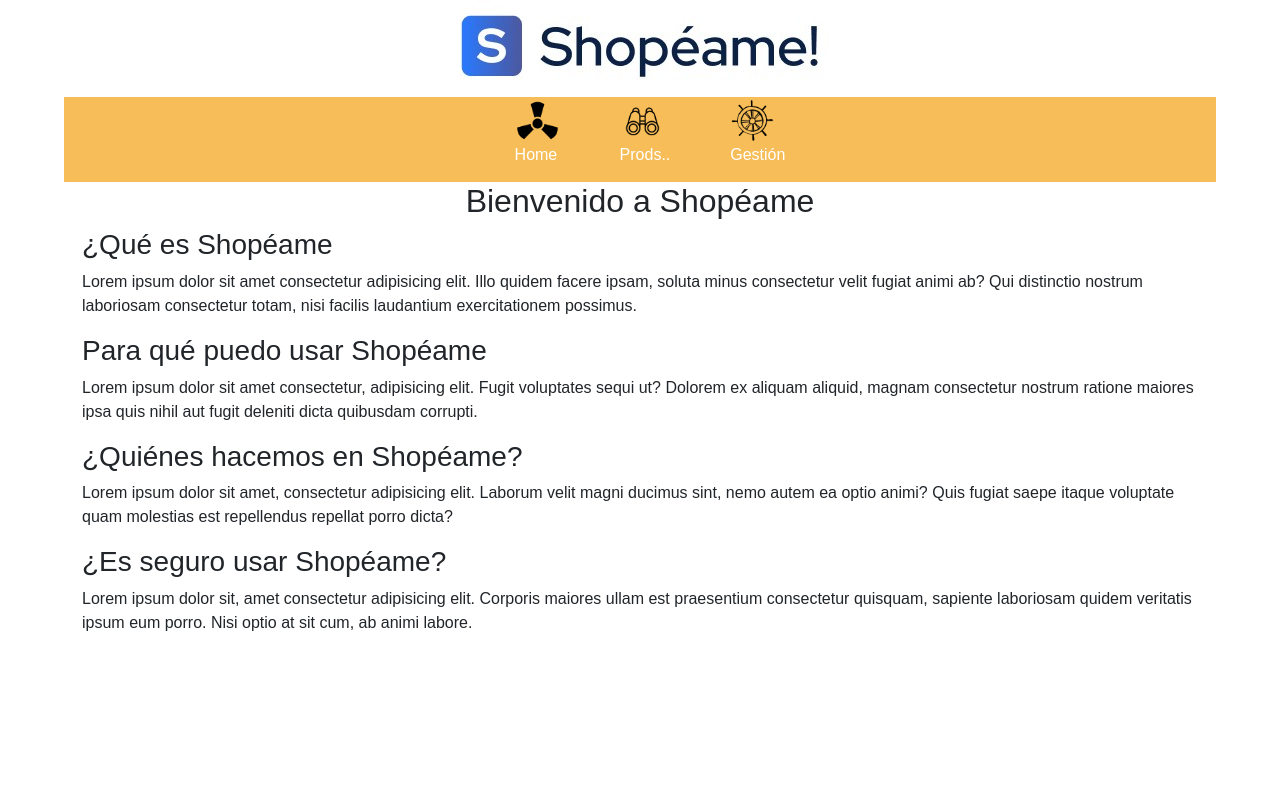
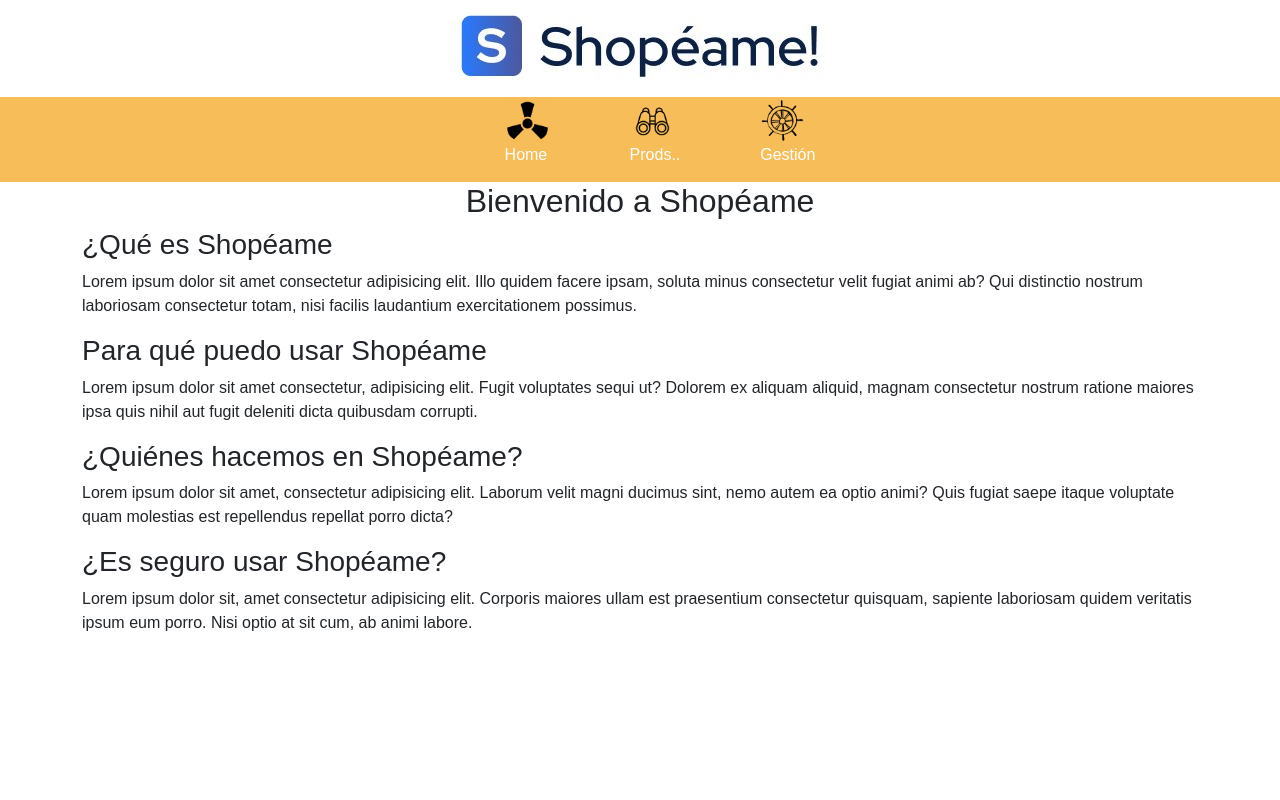
Before and after one commit to angelillo-alejo/web-shopeame, an Angular app: page / in a window 1280 px wide. Shown: the top 800 px of the page. Built offline with nearby package versions, Linux system fonts and the light colour scheme.

Commit message:
Ultimo commit

```diff
--- a/src/app/app-routing.module.ts
+++ b/src/app/app-routing.module.ts
@@ -1,6 +1,6 @@
 import { NgModule } from '@angular/core';
 import { RouterModule, Routes } from '@angular/router';
-
+  //Es aqui donde se establecen las rutas: Home, Poducts, Gestion
 const routes: Routes = [
 
   {path: "", loadChildren: () =>
@@ -10,6 +10,9 @@
   {path: "products", loadChildren: () =>
   import('./pages/products/products.module').then(m => m.ProductsModule)
   },
+  {path: "gestion", loadChildren: () =>
+  import('./pages/gestion/gestion.module').then(m => m.GestionModule)
+},
 
 
 ];
--- a/src/app/shared/components/gallery/gallery.component.html
+++ b/src/app/shared/components/gallery/gallery.component.html
@@ -1,4 +1,5 @@
 
+<div><h4>Listado de productos({{products.length}})</h4></div>
   <div class="row row-cols-1 row-cols-md-3 g-4">
     <div class="col" *ngFor="let product of products">
       <div class="card h-100">
@@ -9,11 +10,11 @@
         <ul class="list-group list-group-flush">
           <li class="list-group-item"><h4>{{product.name}}</h4></li>
           <li class="list-group-item">{{product.description}}</li>
-          <li class="list-group-item">{{product.price}}€</li>
+          <li class="list-group-item">${{product.price}}</li>
         </ul>
-        <div class="card-footer d-grid gap-2">
+        <div class="card-footer d-grid">
           <button class="btn btn-warning" (click)="put(products.id)">Editar</button>
-          <button class="btn btn-primary" (click)="delete(products.id)">Eliminar</button>
+          <!-- <button class="btn btn-primary" (click)="delete(products.id)">Eliminar</button> -->
         </div>
       </div>
     </div>
--- a/src/app/shared/components/header/header.component.scss
+++ b/src/app/shared/components/header/header.component.scss
@@ -1,3 +1,5 @@
+// $color: white;
+
 .image {
     width: 45px;
   }
@@ -12,11 +14,13 @@
     display: flex;
     justify-content: center;
     background-color: rgb(247, 189, 88);
-    width: 90%;
+    width: 100%;
     height: 85px;
   }
   .div-image1, .div-image2, .div-image3{
-    margin: 1px  20px 0px 40px;
+    margin: 1px 20px 0px 60px;
+    height: 70px;
+
   }
 
   a{
@@ -27,3 +31,18 @@
     color:white;
     font-family: Arial, Helvetica, sans-serif;
   }
+
+  .div-image1:hover {
+    background-color: rgb(248, 208, 139);
+
+  }
+
+  .div-image2:hover {
+    background-color: rgb(248, 208, 139);
+
+  }
+
+  .div-image3:hover {
+    background-color: rgb(248, 208, 139);
+
+  }
--- a/src/app/shared/services/shopeame-services.service.ts
+++ b/src/app/shared/services/shopeame-services.service.ts
@@ -6,7 +6,7 @@
 })
 export class ShopeameServicesService {
 
-  url = 'https://my-json-server.typicode.com/franlindebl/shopeame-api-v2/products';
+  private url = 'https://my-json-server.typicode.com/franlindebl/shopeame-api-v2/products';
 
   product = {
     id: '',
```
Also changed, not shown: src/app/pages/home/home.component.scss (line endings or trailing spaces).
